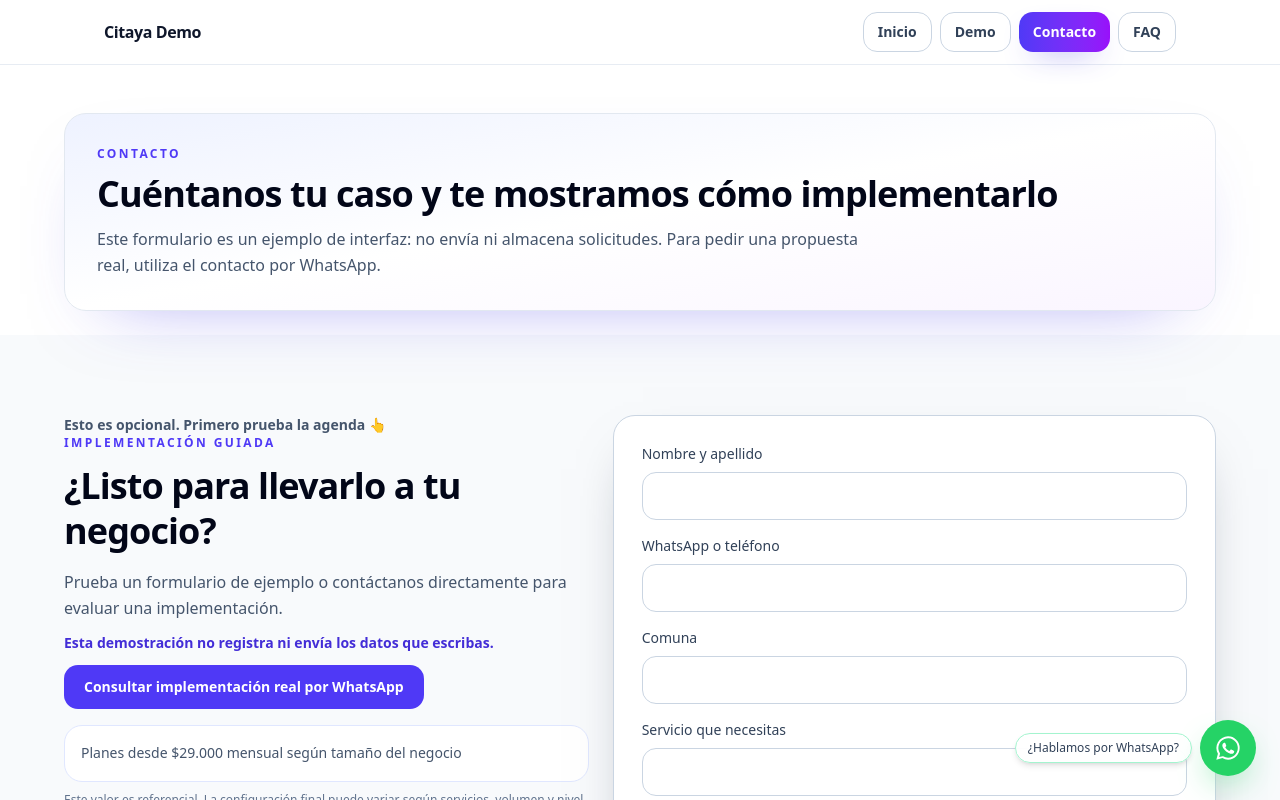
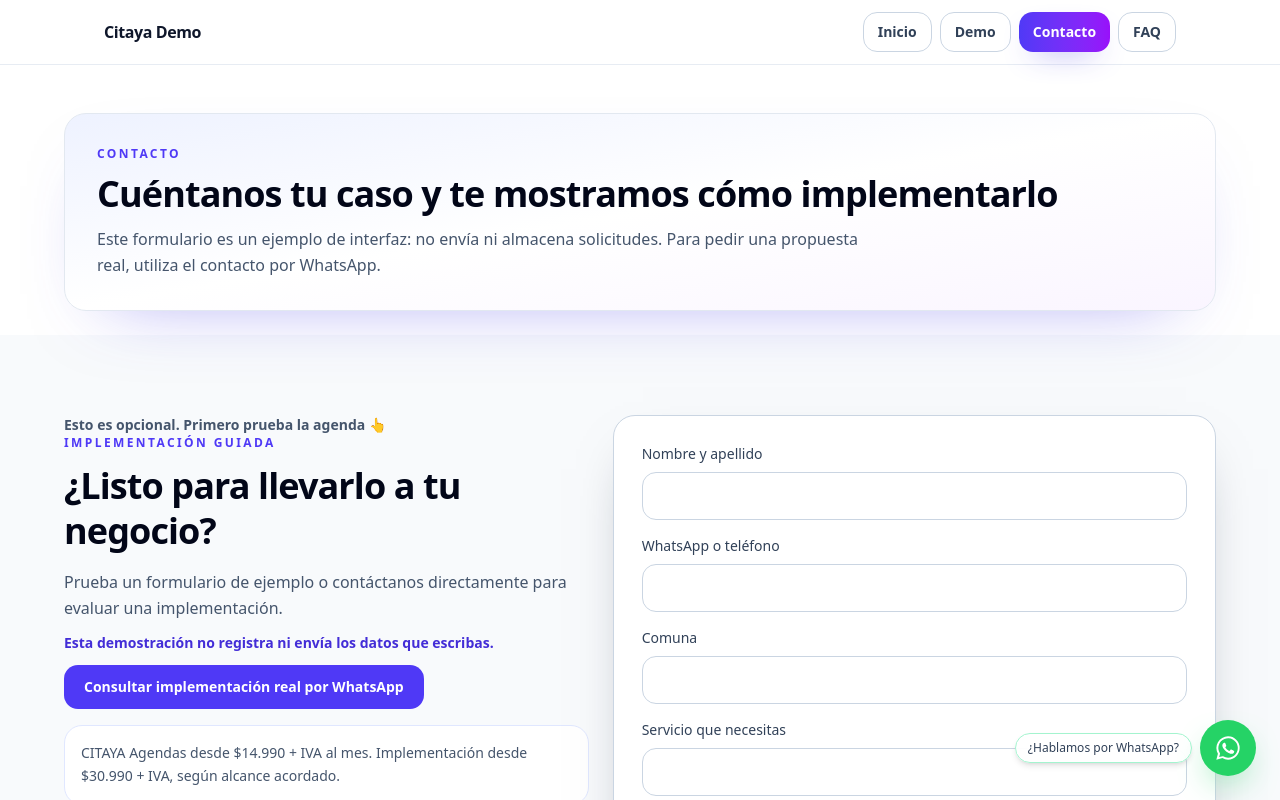
Before and after one commit to verf2390/citaya-agendas, a Next.js app: page /servicios-demo/contacto in a window 1280 px wide. Shown: the top 800 px of the page. Built offline with nearby package versions, Linux system fonts and the light colour scheme.

Commit message:
fix(CIT-129): align illustrative service demo with approved agenda starting price

```diff
--- a/app/servicios-demo/components/lead-capture-section.tsx
+++ b/app/servicios-demo/components/lead-capture-section.tsx
@@ -56,7 +56,7 @@
             <p className="mt-3 text-sm font-semibold text-indigo-700">Esta demostración no registra ni envía los datos que escribas.</p>
             <a href={whatsappHref} target="_blank" rel="noopener noreferrer" className="mt-3 inline-flex min-h-11 items-center justify-center rounded-xl bg-indigo-600 px-5 py-2.5 text-sm font-semibold text-white hover:bg-indigo-500">Consultar implementación real por WhatsApp</a>
             <p className="mt-4 rounded-2xl border border-indigo-100 bg-white p-4 text-sm leading-relaxed text-slate-600">
-              Planes desde $29.000 mensual según tamaño del negocio
+              CITAYA Agendas desde $14.990 + IVA al mes. Implementación desde $30.990 + IVA, según alcance acordado.
             </p>
             <p className="mt-2 text-xs leading-relaxed text-slate-500">
               Este valor es referencial. La configuración final puede variar según servicios, volumen y nivel de
```
